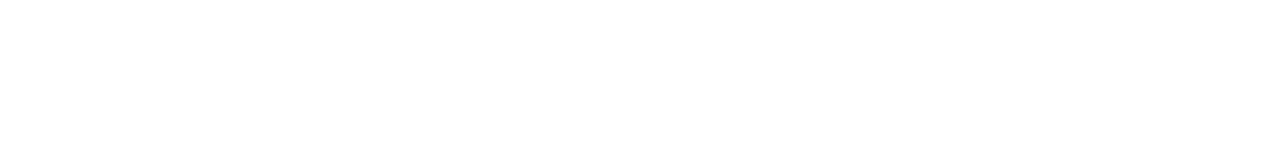
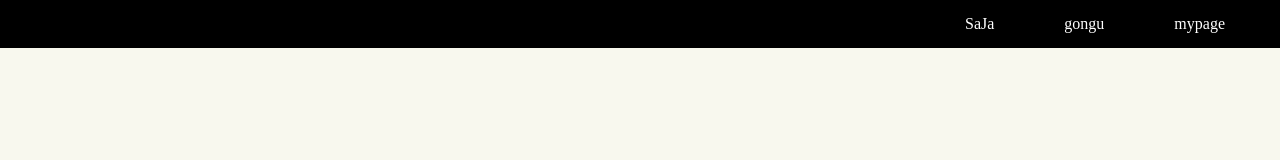
Before and after one commit to yeonayun/NEDO, a plain HTML site: page index.html in a window 1280 px wide. Drawn offline with Linux system fonts and the light colour scheme.

Commit message:
nav바 만들기

```diff
--- a/css/style.css
+++ b/css/style.css
@@ -0,0 +1,32 @@
+body{
+    background-color: #F8F8EE;
+}
+
+body>header{
+    position:absolute;
+    position: fixed;
+    top: 0;
+    right: 0;
+    left: 0;
+}
+
+.navbar {
+    display: flex;
+    justify-content: flex-end;
+    background-color: #000000;
+    padding: 15px 20px;
+}
+
+.navbar ul {
+    display: flex;
+    margin: 0;
+    padding: 0;
+}
+
+.navbar li a {
+    color: white;
+    padding: 10px 35px;
+    text-decoration: none;
+    font-size: 16px;
+    font-weight: 100;
+}
--- a/index.html
+++ b/index.html
@@ -5,10 +5,20 @@
     <meta charset="UTF-8">
     <meta name="viewport" content="width=device-width, initial-scale=1.0">
     <link rel="stylesheet" href="/css/style.css">
-    <title>Document</title>
+    <title>main</title>
 </head>
 
 <body>
+    <header>
+        <nav class="navbar">
+            <ul>
+                <li><a href="saja.html">SaJa</a></li>
+                <li><a href="gonggu.html">gongu</a></li>
+                <li><a href="mypage.html">mypage</a></li>
+            </ul>
+        </nav>
+    </header>
+
     <script src="/js/index.js"></script>
 </body>
 
```
